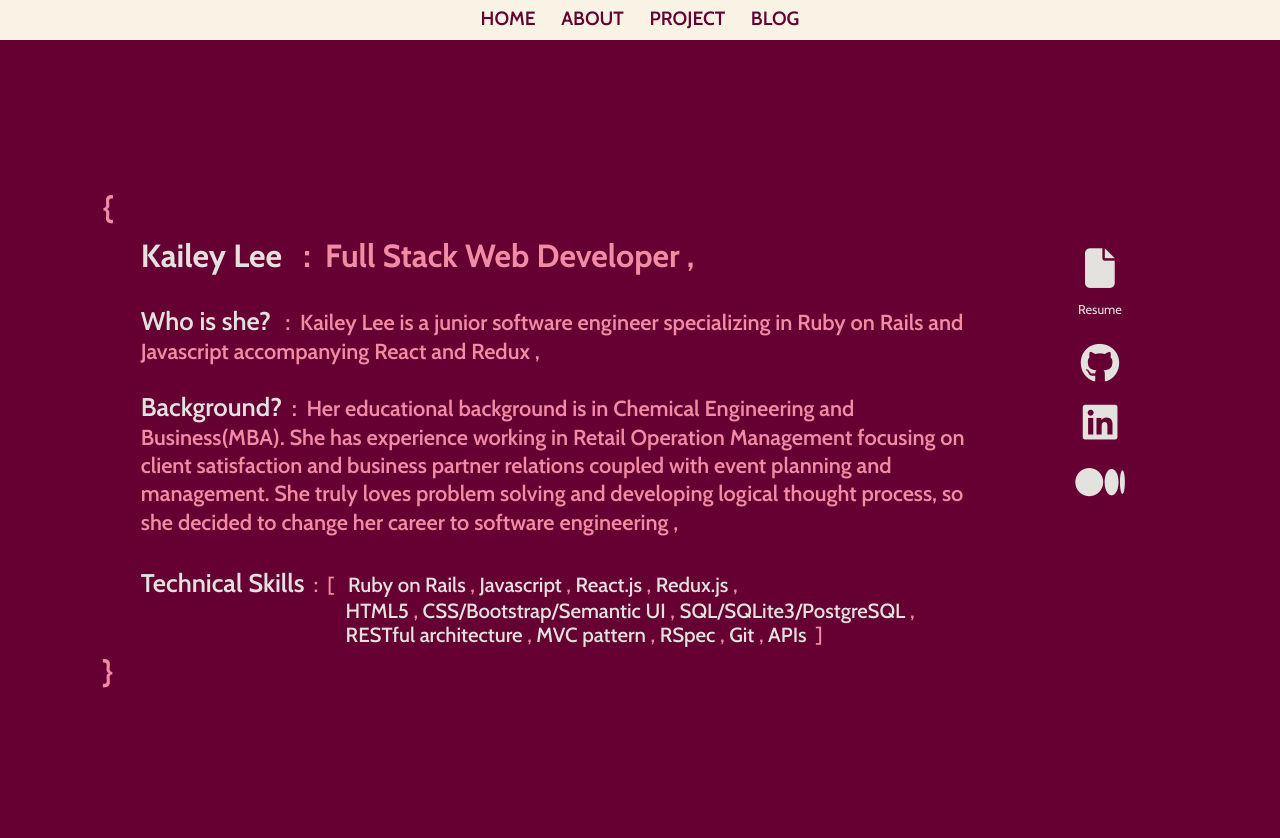
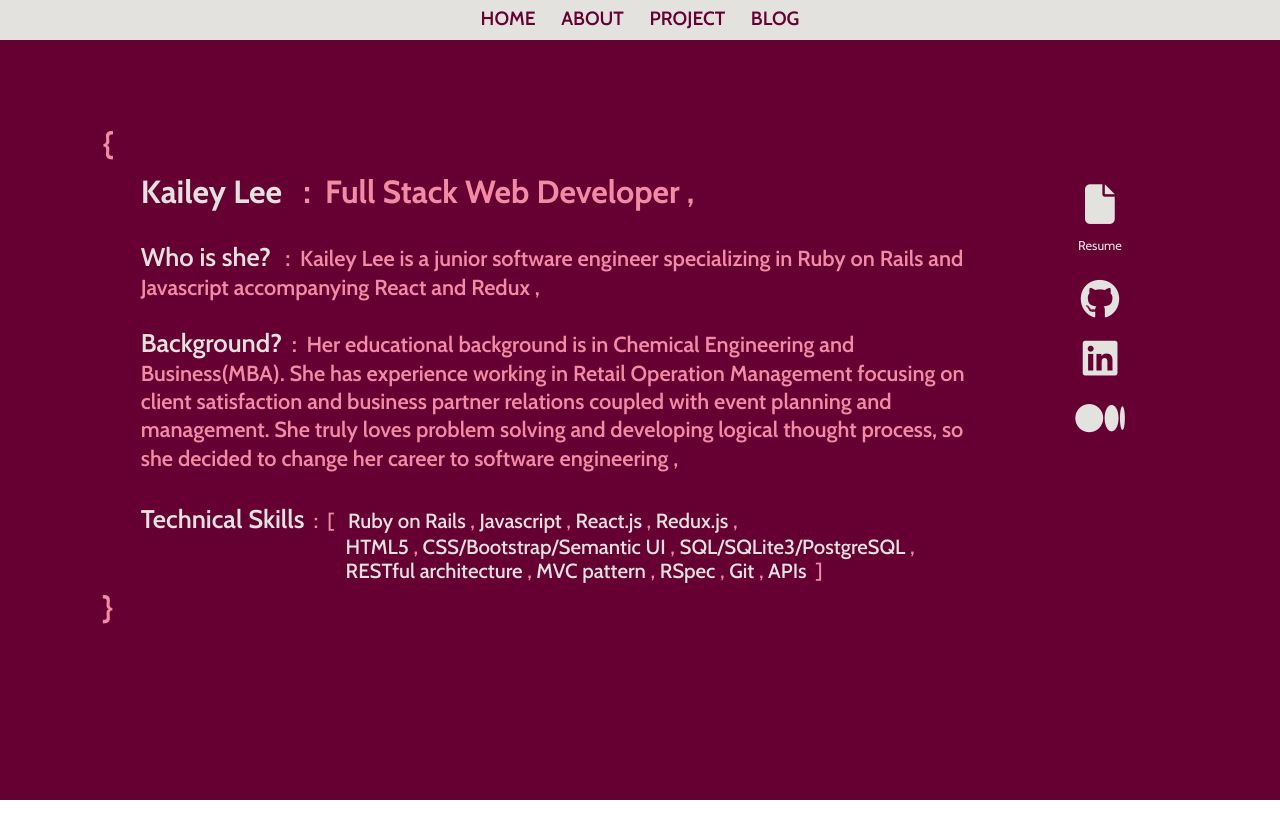
Before and after one commit to kailey16/kailey16.github.io, a React (Create React App) app: page /aboutme in a window 1280 px wide. After the commit the page ends 800 px from the top, so only its background shows below. Built offline with nearby package versions, Linux system fonts and the light colour scheme; a web font is replaced by a local one.

Commit message:
preview styling added

```diff
--- a/src/Navbar.js
+++ b/src/Navbar.js
@@ -4,10 +4,10 @@ import { Link } from 'react-router-dom'
 const Navbar = () => {
   return (
     <div id="navbar" className="nav justify-content-center">
-      <Link className="navOption nav-link" to="/">HOME</Link>
-      <Link className="navOption nav-link" to="/aboutme">ABOUT</Link>
-      <Link className="navOption nav-link" to="/project">PROJECT</Link>
-      <Link className="navOption nav-link" to="/blog">BLOG</Link>
+      <Link className="navOption nav-link" to="/" style={{color: "#660033"}}>HOME</Link>
+      <Link className="navOption nav-link" to="/aboutme" style={{color: "#660033"}}>ABOUT</Link>
+      <Link className="navOption nav-link" to="/project" style={{color: "#660033"}}>PROJECT</Link>
+      <Link className="navOption nav-link" to="/blog" style={{color: "#660033"}}>BLOG</Link>
     </div>
   )
 }
--- a/src/Project/Preview.js
+++ b/src/Project/Preview.js
@@ -3,8 +3,8 @@ import React from 'react'
 const Preview = (props) => {
   return (
     <div className="preview">
+      <p className="previewTitle">{props.title}</p>
       <img className="previewImg" src={props.src} alt="previewImg" />
-      <p>{props.title}</p>
     </div>
   )
 }
--- a/src/style/AboutMe.css
+++ b/src/style/AboutMe.css
@@ -2,12 +2,12 @@
   background-color: #660033;
   color: #f38ba5;
   width: 100vw;
-  height: 100vh;
+  height: 95vh;
   z-index: -1;
 
   display: grid;
   grid-template-columns: 80vw 20vw;
-  grid-template-rows: 5vh 95vh;
+  grid-template-rows: 5vh 90vh;
   grid-template-areas:
     "nav nav"
     "bio icons";
@@ -17,7 +17,7 @@
   grid-area: bio;
   width: 70vw;
   height: auto;
-  margin: 13vh 0 0 8vw;
+  margin: 5vh 0 0 8vw;
   font-size: 1.7vw;
   font-weight: 500;
 }
@@ -68,7 +68,7 @@
 .aboutmeIcons {
   grid-area: icons;
   justify-self: start;
-  padding: 20vh 0 0 4vw;
+  padding: 12vh 0 0 4vw;
   text-align: center;
 }
 
--- a/src/style/App.css
+++ b/src/style/App.css
@@ -36,12 +36,11 @@ body {
   padding-top: 0.5vh;
   width: 100vw;
   text-align: center;
-  background-color: #f8f3e4;
+  background-color: #e3e2df;
 }
 
 .navOption {
   font-weight: 600;
   font-size: 1.5vw;
   padding: 0 1vw 0 1vw;
-  color: #660033;
 }
--- a/src/style/Project.css
+++ b/src/style/Project.css
@@ -5,23 +5,33 @@
 }
 
 #projectCon {
-  width: 100vw;
-  height: auto;
-  padding: 10vh 5vw 0 5vw;
+  padding: 5vh 5vw 5vh 5vw;
   display: grid;
   grid-template-columns: 43vw 43vw;
   grid-column-gap: 4vw;
-  grid-template-rows: 50vh 50vh;
-  grid-row-gap: 5vh;
+  grid-template-rows: 60vh 60vh;
+  grid-row-gap: 8vh;
 }
 
 .preview {
   text-align: center;
   width: 43vw;
   height: auto;
+  background-color: #9a175033;
+  border-radius: 10%;
 }
 
 .previewImg {
   width: 40vw;
   height: auto;
 }
+
+.previewTitle {
+  width: 15vw;
+  margin-left: 14vw;
+  font-size: 1.7vw;
+  font-weight: 500;
+  margin-top: 1vh;
+  color: #9a1750;
+  background-color: #17e9e0;
+}
```
